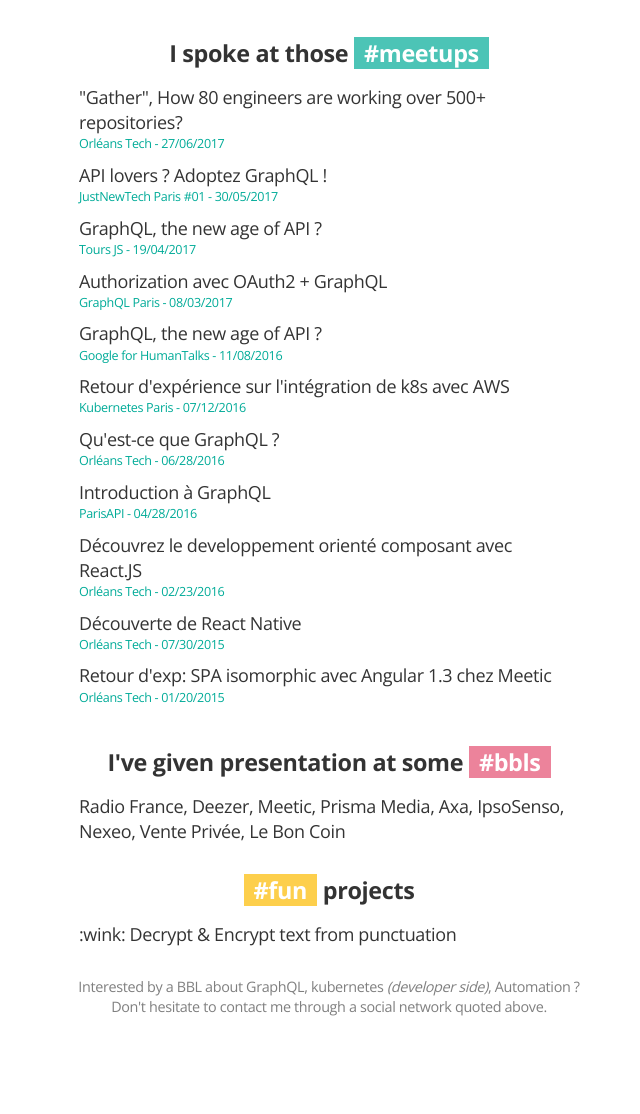
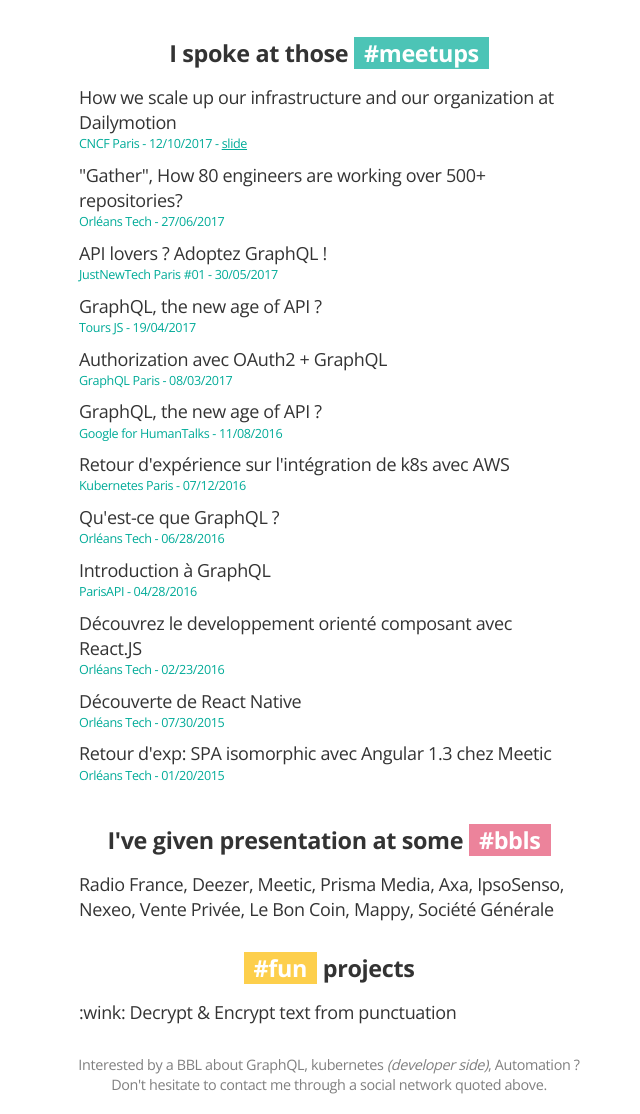
Before and after one commit to tsunammis/tsunammis.github.io, a website: page src/index.html in a window 1280 px wide. Shown: the part 640-1754 px from the top of the page, without its empty margins (311-951 px from the left). Before the commit the page ends 1703 px from the top, so only its background shows below. Drawn offline with nearby package versions, Linux system fonts and the light colour scheme.

Commit message:
:leopard: add CNFC Paris meetup & BBL at Mappy and Société Générale

```diff
--- a/src/index.html
+++ b/src/index.html
@@ -96,6 +96,10 @@
   <h2>I spoke at those <span class="hashtag hashtag-meetups">#meetups</span></h2>
   <ul class="events">
     <li class="event">
+      <a href="https://www.meetup.com/Cloud-Native-Computing-Paris/events/243657799/" target="_blank" class="title">How we scale up our infrastructure and our organization at Dailymotion</a>
+      <span class="place">CNCF Paris - <span class="date">12/10/2017</span> - <a href="https://speakerdeck.com/tsunammis/how-we-scale-up-our-infrastructure-and-our-organization-smaine-kahlouch-and-stan-chollet" target="_blank">slide</a></span>
+    </li>
+    <li class="event">
       <a href="https://www.meetup.com/Orleans-Tech-Talks/events/240725021/" target="_blank" class="title">"Gather", How 80 engineers are working over 500+ repositories?</a>
       <span class="place">Orléans Tech - <span class="date">27/06/2017</span></span>
     </li>
@@ -151,6 +155,8 @@
     <li>Nexeo</li>
     <li>Vente Privée</li>
     <li>Le Bon Coin</li>
+    <li>Mappy</li>
+    <li>Société Générale</li>
   </ul>
   <h2><span class="hashtag hashtag-fun">#fun</span> projects</h2>
   <ul class="fun-container">
```
